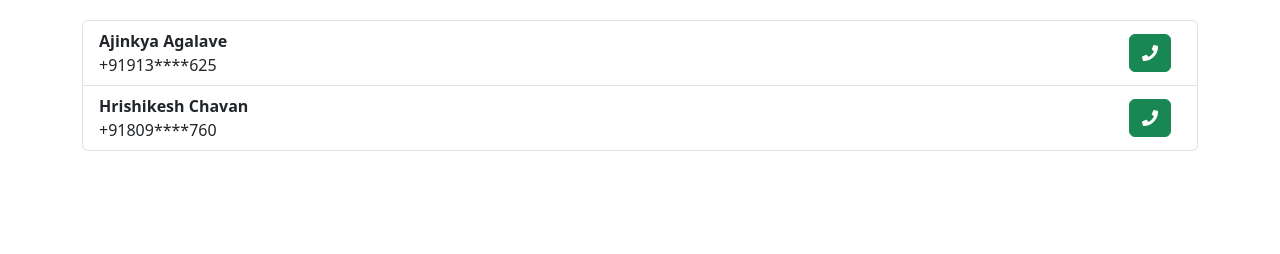
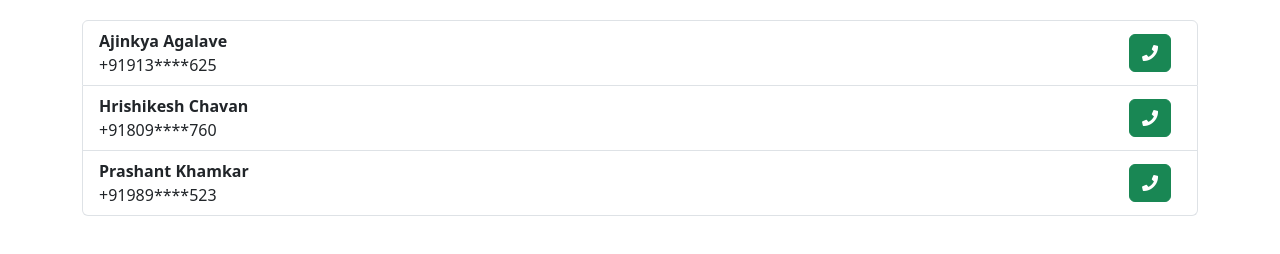
Before and after one commit to hrishi-chavan/LMS, a plain HTML site: page index.html in a window 1280 px wide. Shown: the part 90-344 px from the top of the page. Drawn offline with nearby package versions, Linux system fonts and the light colour scheme.

Commit message:
Data modified.

```diff
--- a/index.html
+++ b/index.html
@@ -74,6 +74,10 @@ const jsonData = [
         {
         "name": "Hrishikesh Chavan",
         "mobile": "+918097588760",
+        },
+        {
+        "name": "Prashant Khamkar",
+        "mobile": "+919892939523",
         }
     ];
 
```
